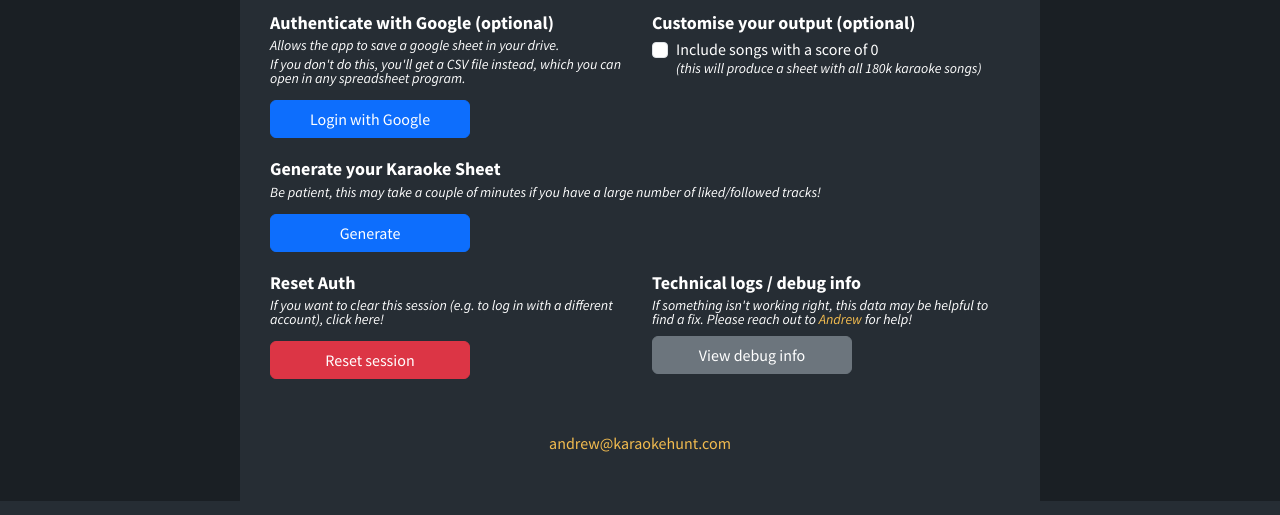
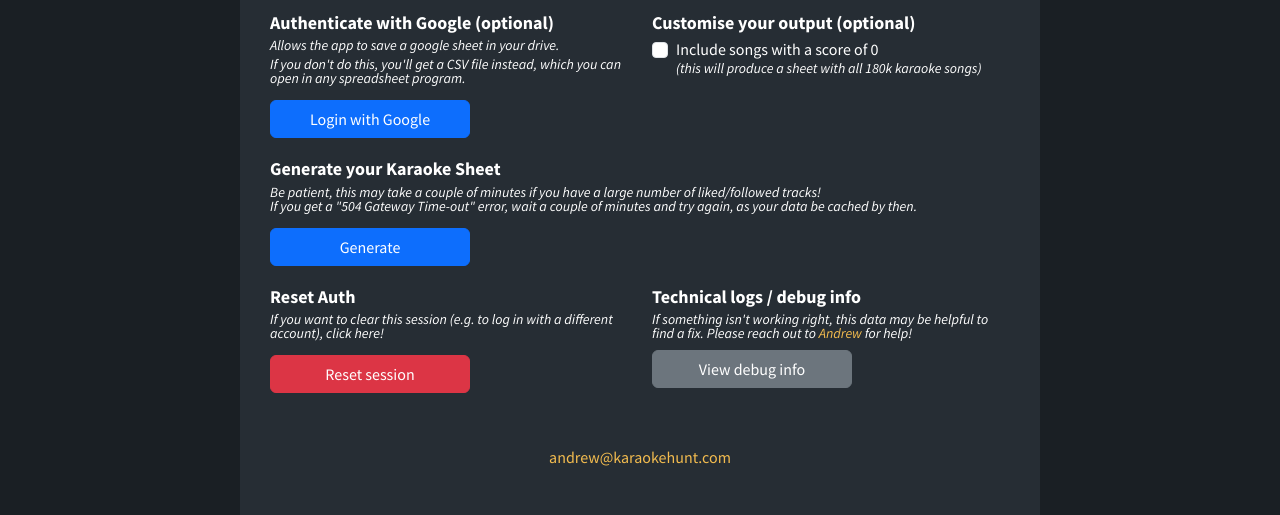
Before and after one commit to karaokenerds/music-data-karaoke-song-sheets, a Python web app: template templates/home.html in a window 1280 px wide. Shown: the part 506-1021 px from the top of the page. Run offline with Jinja, Linux system fonts and the light colour scheme; the template is opened without the code that fills it, so the values that code supplies are empty; some libraries are stand-ins or nearby versions; grey boxes are pictures that could not be loaded.

Commit message:
Added warning about 504 timeout

```diff
--- a/templates/home.html
+++ b/templates/home.html
@@ -168,7 +168,8 @@
                 <header class="step">
                     <h3>Generate your Karaoke Sheet</h3>
                     <p class="tagline">
-                        Be patient, this may take a couple of minutes if you have a large number of liked/followed tracks!
+                        Be patient, this may take a couple of minutes if you have a large number of liked/followed tracks!<br />
+                        If you get a "504 Gateway Time-out" error, wait a couple of minutes and try again, as your data be cached by then.
                     </p>
                 </header>
 
```
